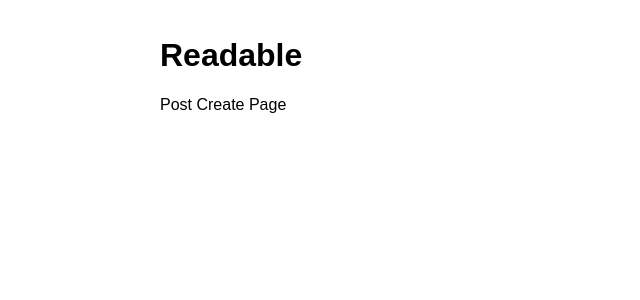
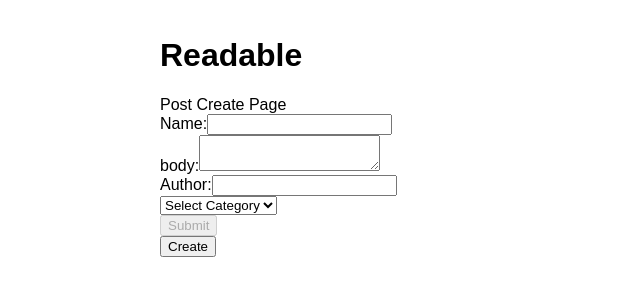
Before and after one commit to incon/Readable, a React (Create React App) app in the folder frontend/: page /posts/create in a window 1280 px wide. Shown: the top 300 px of the page, without its empty margins (0-640 px from the left). Built offline with nearby package versions, Linux system fonts and the light colour scheme.

Commit message:
Add create post

```diff
--- a/frontend/src/components/PostCreatePage.js
+++ b/frontend/src/components/PostCreatePage.js
@@ -1,8 +1,124 @@
 import React, { Component } from "react";
 
 class PostCreatePage extends Component {
+  constructor(props) {
+    super(props);
+    this.state = {
+      id: "",
+      title: "",
+      body: "",
+      author: "",
+      category: "",
+      isValid: false
+    };
+
+    this.handleInputChange = this.handleInputChange.bind(this);
+  }
+
+  randomId() {
+    const chars = "0123456789abcdefghijklmnopqrstuvwxyz";
+    let result = "";
+    for (var i = 20; i > 0; --i)
+      result += chars[Math.floor(Math.random() * chars.length)];
+    return result;
+  }
+
+  handleInputChange(event) {
+    const target = event.target;
+    const value = target.type === "checkbox" ? target.checked : target.value;
+    const name = target.name;
+
+    const formFields = ["title", "body", "author", "category"];
+
+    // Not emtpy
+    const newState = { ...this.state, [name]: value };
+
+    const isValid =
+      formFields.filter(field => newState[field] === "").length === 0;
+
+    this.setState({
+      ...newState,
+      isValid: isValid
+    });
+  }
+
+  createPost(event) {
+    event.preventDefault();
+    const id = this.randomId();
+    const { title, body, author, category } = this.state;
+    const post = {
+      id,
+      title,
+      body,
+      author,
+      category
+    };
+
+    fetch("http://localhost:3001/posts", {
+      method: "post",
+      body: JSON.stringify(post),
+      headers: {
+        "Content-Type": "application/json",
+        Authorization: "whatever-you-want"
+      }
+    })
+      .then(res => res.json())
+      .then(this.props.history.push(`/post/${id}`));
+  }
+
   render() {
-    return <p>Post Create Page</p>;
+    return (
+      <div>
+        Post Create Page
+        <form onSubmit={event => this.createPost(event)}>
+          <input type="hidden" value={this.randomId()} />
+          <label>
+            Name:
+            <input
+              name="title"
+              type="text"
+              value={this.state.title}
+              onChange={this.handleInputChange}
+            />
+          </label>
+          <br />
+          <label>
+            body:
+            <textarea
+              defaultValue={this.state.body}
+              name="body"
+              onChange={this.handleInputChange}
+            />
+          </label>
+          <br />
+          <label>
+            Author:
+            <input
+              name="author"
+              type="text"
+              value={this.state.author}
+              onChange={this.handleInputChange}
+            />
+          </label>
+          <br />
+          <select
+            name="category"
+            defaultValue={this.state.category}
+            onChange={this.handleInputChange}
+          >
+            <option value="" disabled>
+              Select Category
+            </option>
+            <option value="react">React</option>
+            <option value="redux">Redux</option>
+            <option value="udacity">Udacity</option>
+          </select>
+          <br />
+          <input disabled={!this.state.isValid} type="submit" value="Submit" />
+        </form>
+        <button onClick={() => this.createPost()}>Create</button>
+      </div>
+    );
   }
 }
 
```
